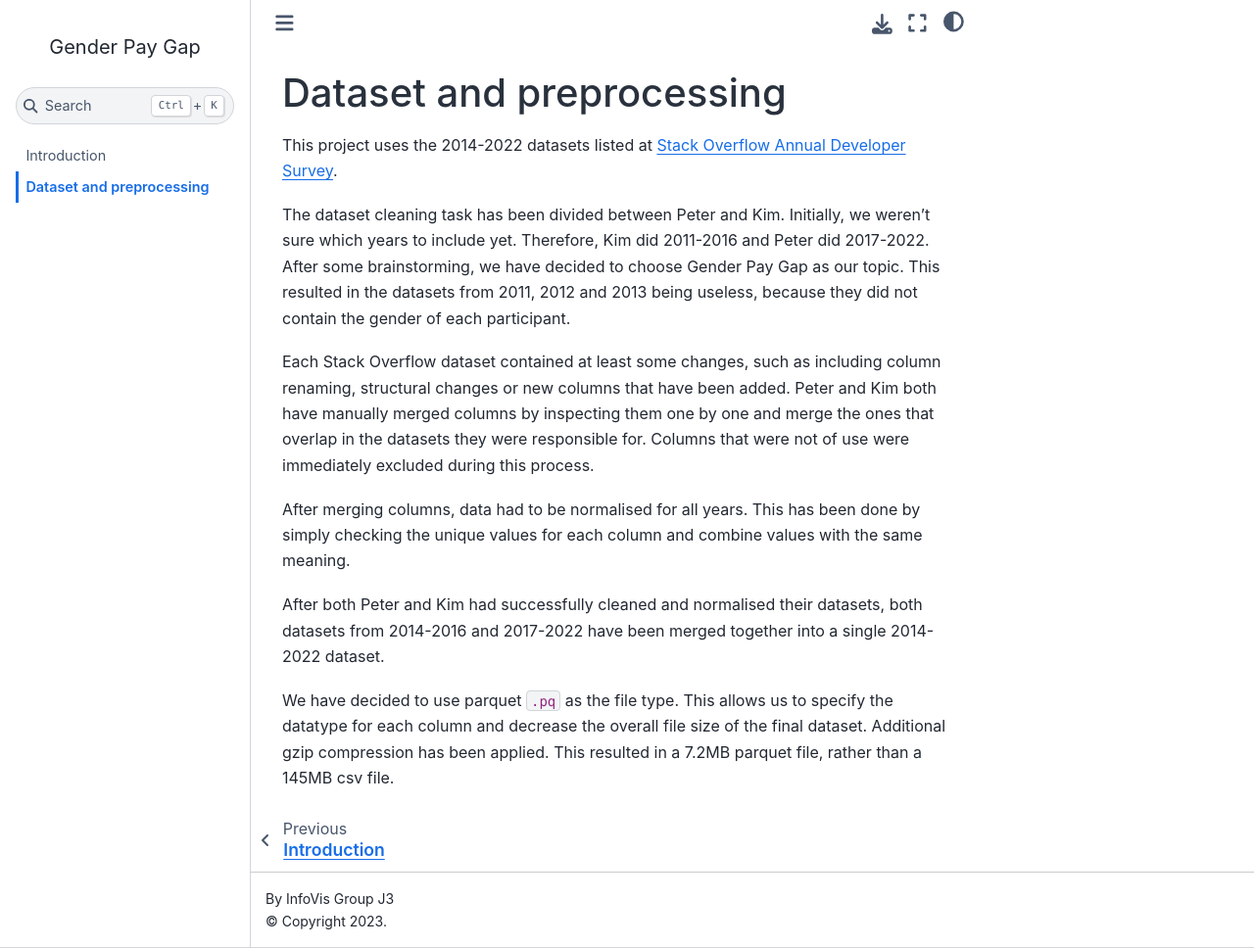
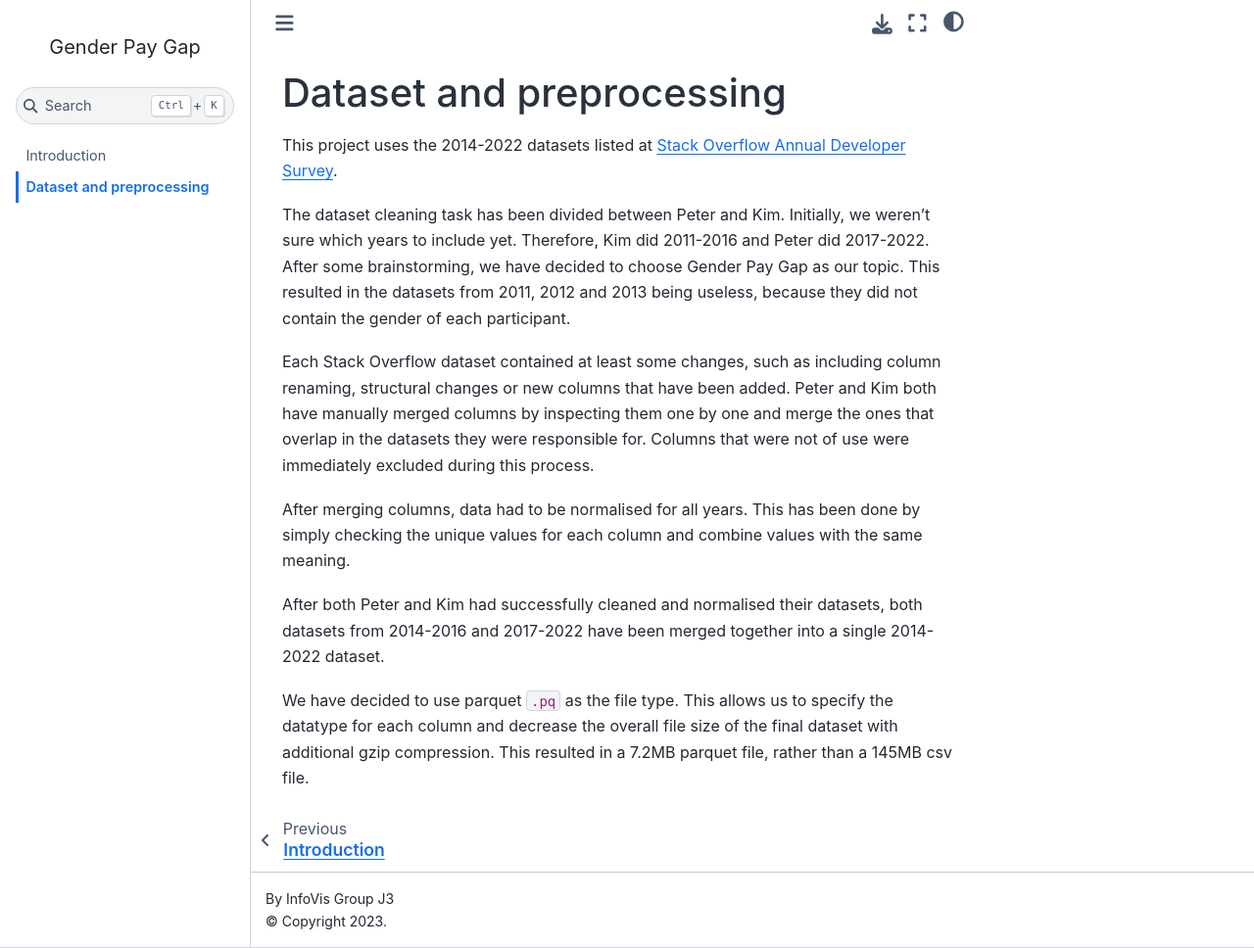
Before and after one commit to p-adema/info-vis, a Jupyter Book: the page built from docs/dataset-preprocessing.md, in a window 1280 px wide and 968 px high. Shown: the whole window at 98% size. Built offline with Jupyter Book 1.0.4 settings and Sphinx 7.4.7 and the Sphinx Book theme 1.1.4, drawn with Linux system fonts in a browser that asks for light colours; pages that are not in the unit, such as notebooks, are missing from menus; comment, search, counter and statistics services are not loaded.

Commit message:
docs: rephrase dataset and preprocessing section

```diff
--- a/docs/dataset-preprocessing.md
+++ b/docs/dataset-preprocessing.md
@@ -25,5 +25,5 @@ single 2014-2022 dataset.
 
 We have decided to use parquet `.pq` as the file type. This allows us to specify
 the datatype for each column and decrease the overall file size of the final
-dataset. Additional gzip compression has been applied. This resulted in a 7.2MB
-parquet file, rather than a 145MB csv file.
+dataset with additional gzip compression. This resulted in a 7.2MB parquet file,
+rather than a 145MB csv file.
```
